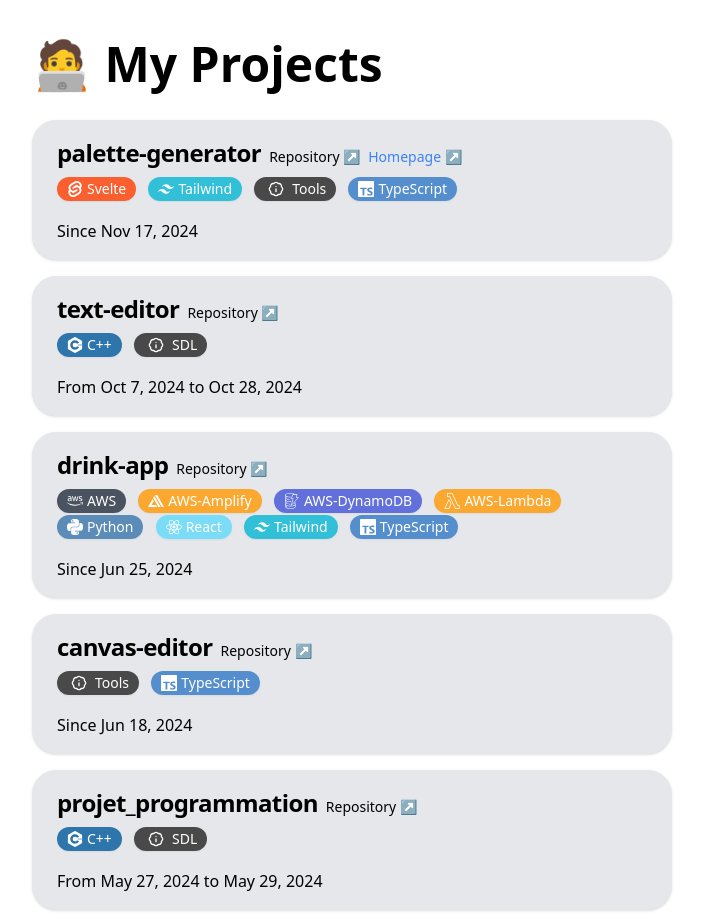
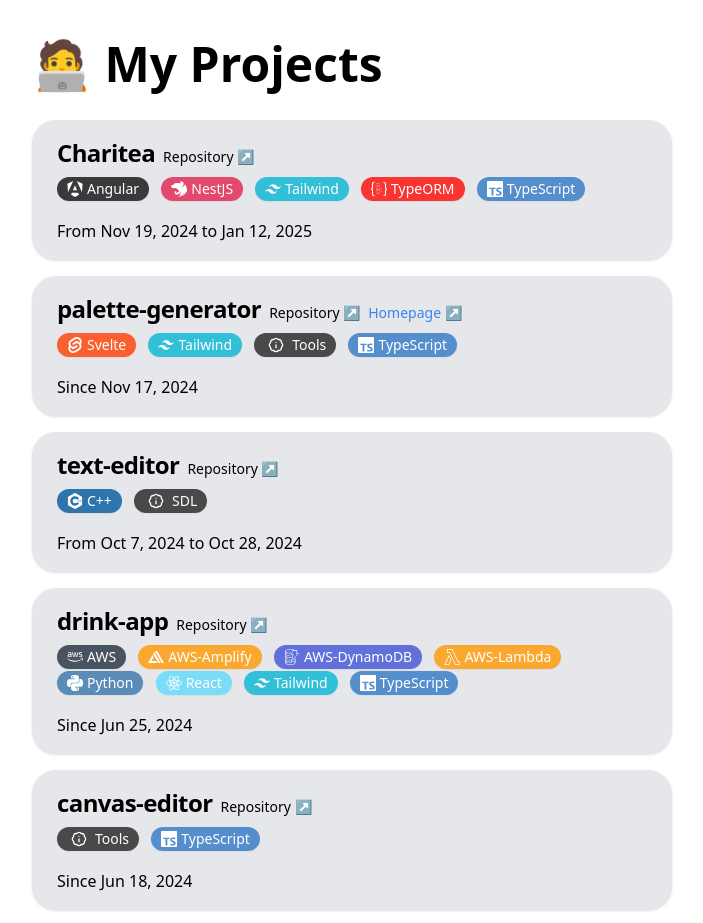
Before and after one commit to AquaBx/aquabx.github.io, an Astro site: page / in a window 1280 px wide. Shown: the part 2740-3663 px from the top of the page, without its empty margins (288-991 px from the left). Built offline with nearby package versions, Linux system fonts and the light colour scheme; Astro itself is replaced by a stand-in of ours; a web font is replaced by a local one.

Commit message:
ajout charitea

```diff
--- a/src/components/Tag.astro
+++ b/src/components/Tag.astro
@@ -26,6 +26,9 @@ let mapping : {[key:string]:icons.SimpleIcon} = {
     "Python" : icons.siPython,
     "NextJS" : icons.siNextdotjs,
     "C++" : icons.siCplusplus,
+    "Angular" : icons.siAngular,
+    "TypeORM" : icons.siTypeorm,
+    "NestJS" : icons.siNestjs,
 }
 
 let selection = icon in mapping ? mapping[icon] : {svg:"",hex:"222222"}
--- /dev/null
+++ b/src/content/projects/Charitea.md
@@ -0,0 +1,12 @@
+---
+name: "Charitea"
+repository: "https://github.com/AquaBxSchool/2024-2025-ESIR-WEB-Charitea"
+startDate: 'Nov 19 2024'
+endDate: 'Jan 12 2025'
+tags:
+- "TypeScript"
+- "Angular"
+- "NestJS"
+- "TypeORM"
+- "Tailwind"
+---
```
